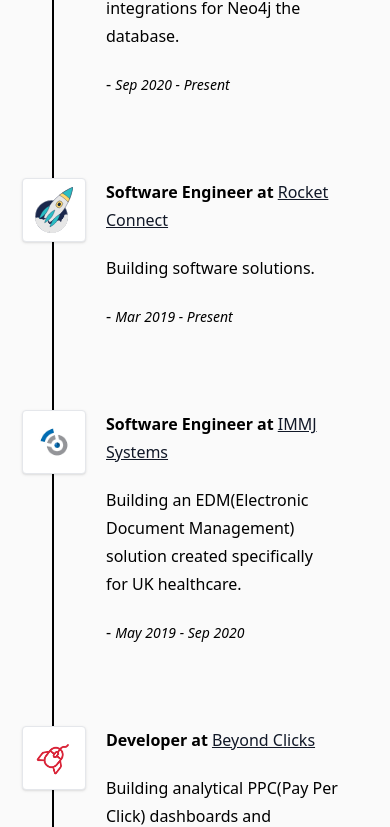
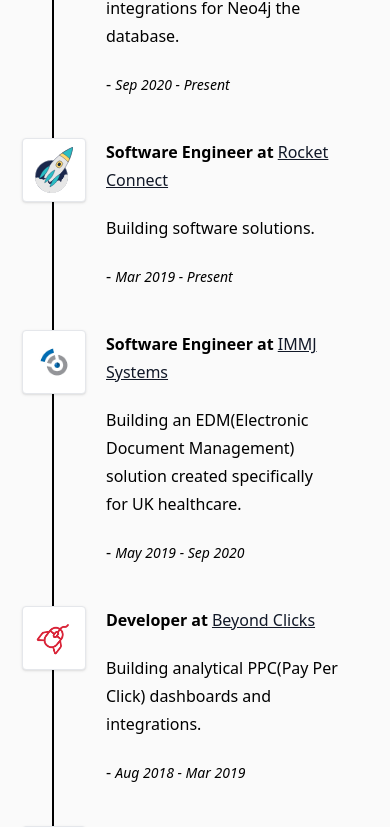
Before and after one commit to danstarns/website, a React app in the folder client/: page / in a window 390 px wide. Shown: the part 2290-3117 px from the top of the page. Built offline with nearby package versions, Linux system fonts and the light colour scheme; no server answers.

Commit message:
style: fix margin on small screen

```diff
--- a/client/src/components/Experience.tsx
+++ b/client/src/components/Experience.tsx
@@ -82,7 +82,7 @@
             return (
               <li
                 key={experience.title + experience.organization.name}
-                className="mb-20 ml-5 list-none"
+                className="mb-10 md:mb-20 ml-5 list-none"
               >
                 <span
                   className="
```
